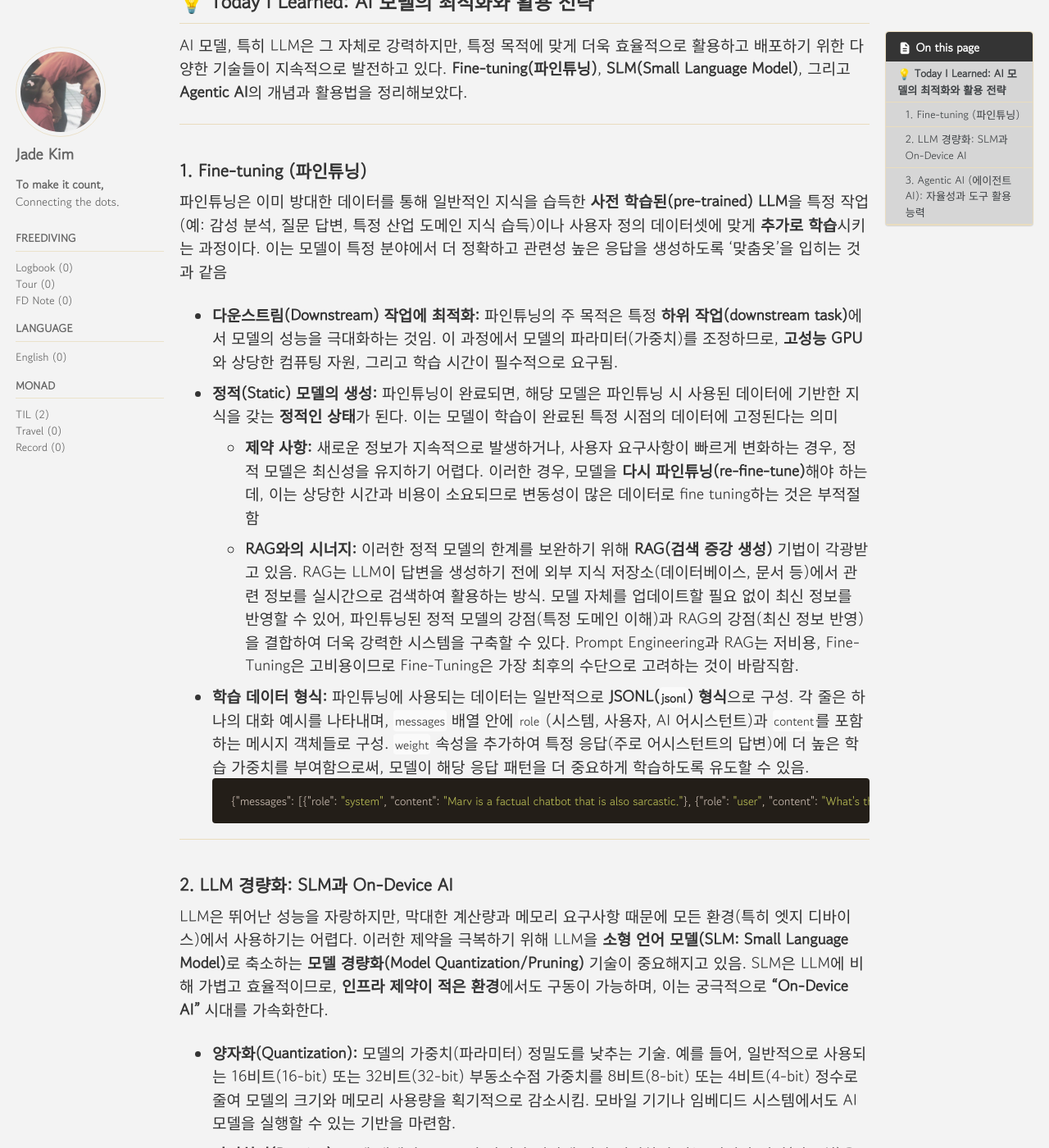
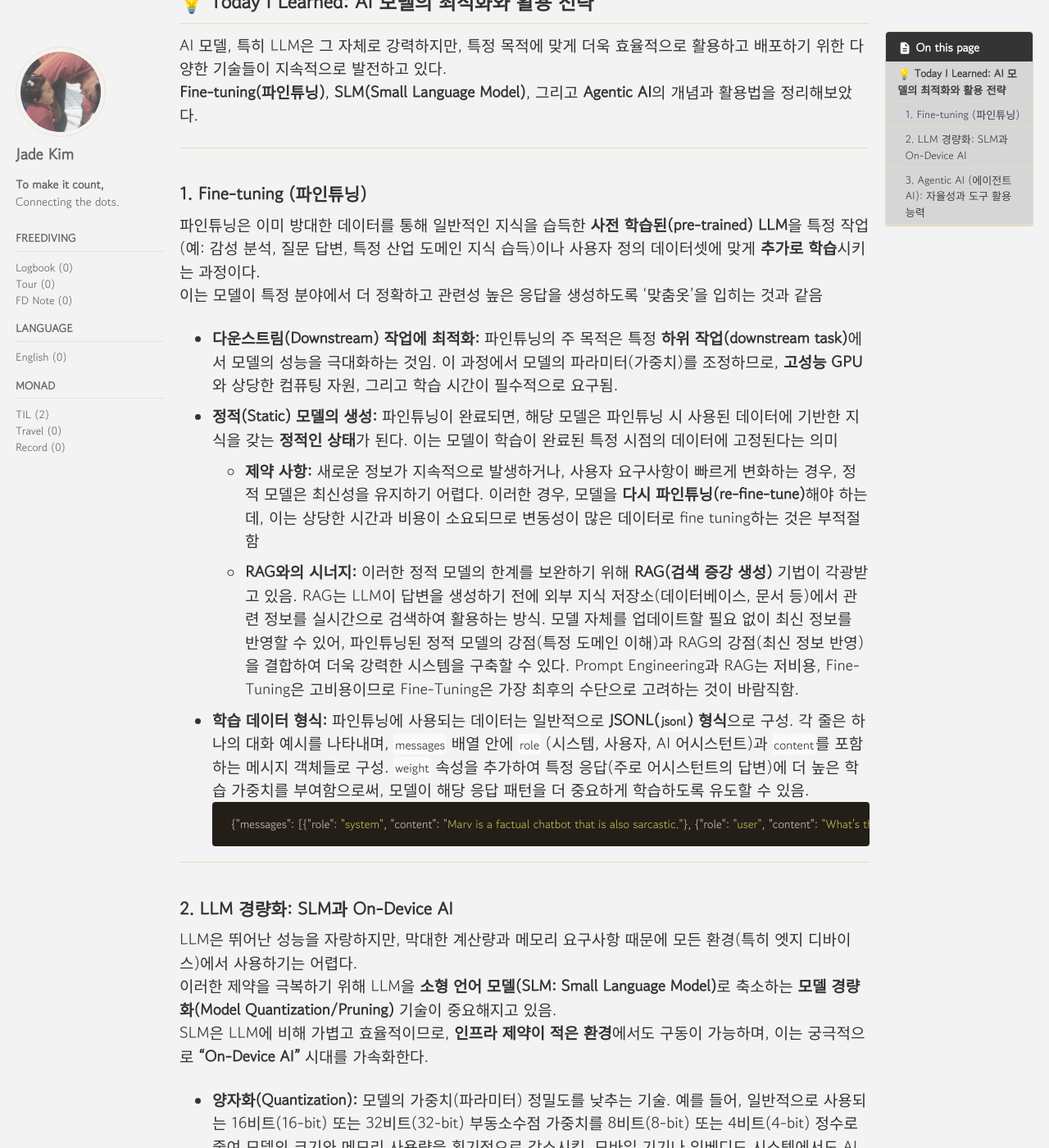
Before and after one commit to monadk/monadk.github.io, a Jekyll site: the page built from _posts/2025-06-12-AI02.md, in a window 1280 px wide and 1400 px high, scrolled down 303 px. Shown: the whole window at 82% size. Built offline with Jekyll 4.4.1, drawn with Linux system fonts in a browser that asks for light colours; cached includes are drawn as plain includes; some of the changed text lies outside the part shown.

Commit message:
Update 2025-06-12-AI02.md

```diff
--- a/_posts/2025-06-12-AI02.md
+++ b/_posts/2025-06-12-AI02.md
@@ -19,15 +19,15 @@ last_modified_at: 2025-06-12T13:48:02+0900
 ---
 ## 💡 Today I Learned: AI 모델의 최적화와 활용 전략
 
-AI 모델, 특히 LLM은 그 자체로 강력하지만, 특정 목적에 맞게 더욱 효율적으로 활용하고 배포하기 위한 다양한 기술들이 지속적으로 발전하고 있다.
+AI 모델, 특히 LLM은 그 자체로 강력하지만, 특정 목적에 맞게 더욱 효율적으로 활용하고 배포하기 위한 다양한 기술들이 지속적으로 발전하고 있다.<br>
 **Fine-tuning(파인튜닝)**, **SLM(Small Language Model)**, 그리고 **Agentic AI**의 개념과 활용법을 정리해보았다.
 
 ---
 
 ### 1. Fine-tuning (파인튜닝)
 
-파인튜닝은 이미 방대한 데이터를 통해 일반적인 지식을 습득한 **사전 학습된(pre-trained) LLM**을 특정 작업(예: 감성 분석, 질문 답변, 특정 산업 도메인 지식 습득)이나 사용자 정의 데이터셋에 맞게 **추가로 학습**시키는 과정이다.
-이는 모델이 특정 분야에서 더 정확하고 관련성 높은 응답을 생성하도록 '맞춤옷'을 입히는 것과 같음
+파인튜닝은 이미 방대한 데이터를 통해 일반적인 지식을 습득한 **사전 학습된(pre-trained) LLM**을 특정 작업(예: 감성 분석, 질문 답변, 특정 산업 도메인 지식 습득)이나 사용자 정의 데이터셋에 맞게 **추가로 학습**시키는 과정이다.<br>
+이는 모델이 특정 분야에서 더 정확하고 관련성 높은 응답을 생성하도록 '맞춤옷'을 입히는 것과 같음<br>
 
 * **다운스트림(Downstream) 작업에 최적화:** 파인튜닝의 주 목적은 특정 **하위 작업(downstream task)**에서 모델의 성능을 극대화하는 것임. 이 과정에서 모델의 파라미터(가중치)를 조정하므로, **고성능 GPU**와 상당한 컴퓨팅 자원, 그리고 학습 시간이 필수적으로 요구됨.
 * **정적(Static) 모델의 생성:** 파인튜닝이 완료되면, 해당 모델은 파인튜닝 시 사용된 데이터에 기반한 지식을 갖는 **정적인 상태**가 된다. 이는 모델이 학습이 완료된 특정 시점의 데이터에 고정된다는 의미
@@ -42,9 +42,9 @@ AI 모델, 특히 LLM은 그 자체로 강력하지만, 특정 목적에 맞게
 
 ### 2. LLM 경량화: SLM과 On-Device AI
 
-LLM은 뛰어난 성능을 자랑하지만, 막대한 계산량과 메모리 요구사항 때문에 모든 환경(특히 엣지 디바이스)에서 사용하기는 어렵다.
-이러한 제약을 극복하기 위해 LLM을 **소형 언어 모델(SLM: Small Language Model)**로 축소하는 **모델 경량화(Model Quantization/Pruning)** 기술이 중요해지고 있음.
-SLM은 LLM에 비해 가볍고 효율적이므로, **인프라 제약이 적은 환경**에서도 구동이 가능하며, 이는 궁극적으로 **"On-Device AI"** 시대를 가속화한다.
+LLM은 뛰어난 성능을 자랑하지만, 막대한 계산량과 메모리 요구사항 때문에 모든 환경(특히 엣지 디바이스)에서 사용하기는 어렵다. <br>
+이러한 제약을 극복하기 위해 LLM을 **소형 언어 모델(SLM: Small Language Model)**로 축소하는 **모델 경량화(Model Quantization/Pruning)** 기술이 중요해지고 있음.<br>
+SLM은 LLM에 비해 가볍고 효율적이므로, **인프라 제약이 적은 환경**에서도 구동이 가능하며, 이는 궁극적으로 **"On-Device AI"** 시대를 가속화한다.<br>
 
 * **양자화(Quantization):** 모델의 가중치(파라미터) 정밀도를 낮추는 기술. 예를 들어, 일반적으로 사용되는 16비트(16-bit) 또는 32비트(32-bit) 부동소수점 가중치를 8비트(8-bit) 또는 4비트(4-bit) 정수로 줄여 모델의 크기와 메모리 사용량을 획기적으로 감소시킴. 모바일 기기나 임베디드 시스템에서도 AI 모델을 실행할 수 있는 기반을 마련함.
 * **가지치기(Pruning):** 모델 내에서 중요도가 낮거나 연산에 거의 기여하지 않는 신경망 연결(가중치)을 영구적으로 제거하는 기술. 모델의 희소성(sparsity)을 높여 실제 연산량을 줄이고, 결과적으로 모델의 추론 속도를 향상시킴
@@ -58,8 +58,8 @@ SLM은 LLM에 비해 가볍고 효율적이므로, **인프라 제약이 적은
 
 ### 3. Agentic AI (에이전트 AI): 자율성과 도구 활용 능력
 
-기존의 LLM이 주어진 질문에 대한 텍스트를 생성하는 데 그쳤다면, **Agentic AI(에이전트 AI)** 는 언어 모델이 단순히 텍스트를 넘어 **목표를 이해하고, 계획을 수립하며, 외부 도구(Tools)를 자율적으로 활용하여 복잡한 작업을 수행하고 목표를 달성**하도록 설계된 AI 시스템.
-LLM의 추론 능력을 극대화하여 실제 문제 해결 능력을 부여한다.
+기존의 LLM이 주어진 질문에 대한 텍스트를 생성하는 데 그쳤다면, **Agentic AI(에이전트 AI)** 는 언어 모델이 단순히 텍스트를 넘어 **목표를 이해하고, 계획을 수립하며, 외부 도구(Tools)를 자율적으로 활용하여 복잡한 작업을 수행하고 목표를 달성**하도록 설계된 AI 시스템. <br>
+LLM의 추론 능력을 극대화하여 실제 문제 해결 능력을 부여한다.<br>
 
 * **도구 활용의 핵심:** 에이전트 AI는 **웹 검색 도구(Web Search Tool)**, **데이터베이스(Database) 접근 도구**, **파일 시스템(File System) 조작 도구**, **API 호출 도구** 등 다양한 외부 도구들과 연동함. LLM은 자신의 지식만으로는 부족할 때, 어떤 도구를 언제 어떻게 사용할지 스스로 판단하고 실행함
 * **자율성과 오케스트레이션(Orchestration):** 에이전트 AI는 단순한 질문-답변을 넘어, 여러 단계를 거쳐 목표를 달성하는 **자율적인 워크플로우**를 가진다. 이때 여러 에이전트나 도구들의 상호작용을 효율적으로 조정하고 관리하는 **오케스트레이션** 기술이 중요. 여러 전문가가 모여 프로젝트를 수행하는 것과 유사한 형태
```
